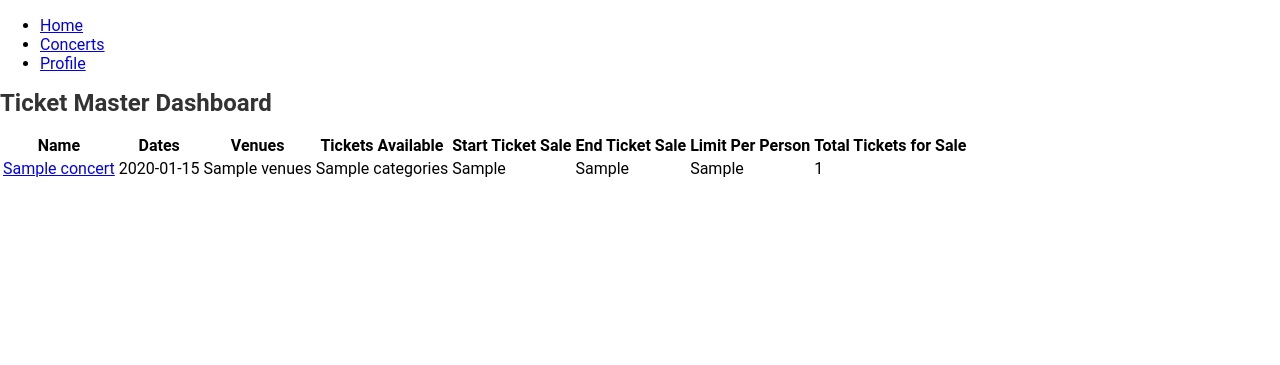
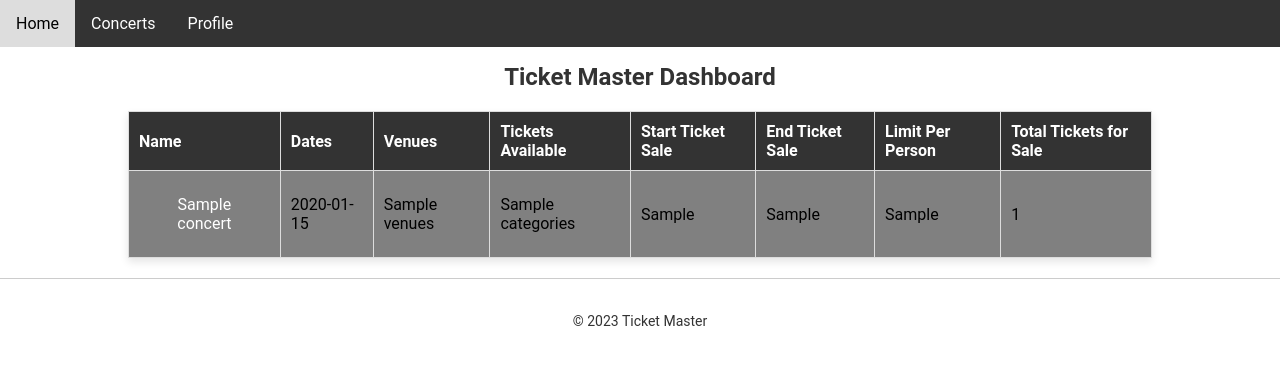
Before and after one commit to I-bruhh/Ticketmaster, a Flask app: template templates/concerts.html in a window 1280 px wide. Shown: the top 365 px of the page. Run offline with Flask 3, Linux system fonts and the light colour scheme; the template is opened without the code that fills it: most values are stand-ins (such as "Sample title", 1, 10 or a date in 2020).

Commit message:
Upload concerts.css and amend concerts.html

```diff
--- /dev/null
+++ b/static/concerts.css
@@ -0,0 +1,97 @@
+body {
+  font-family: "Roboto", sans-serif;
+  background-color: #fff;
+  margin: 0;
+  padding: 0;
+}
+
+.container {
+  width: 100%;
+  max-width: 960px;
+  margin: 0 auto;
+}
+
+header {
+  text-align: center;
+  padding: 20px 0;
+  border-bottom: 1px solid #ccc;
+}
+
+h1 {
+  font-size: 24px;
+  font-weight: 700;
+  color: #333;
+}
+
+main {
+  padding: 20px 0;
+}
+
+nav {
+  background-color: #333;
+}
+
+ul {
+  list-style-type: none;
+  margin: 0;
+  padding: 0;
+  overflow: hidden;
+}
+
+li {
+  float: left;
+}
+
+a {
+  display: block;
+  color: white;
+  text-align: center;
+  padding: 14px 16px;
+  text-decoration: none;
+}
+
+a:hover {
+  background-color: #ddd;
+  color: black;
+}
+
+h1 {
+  text-align: center;
+  color: #333;
+}
+
+table {
+  border-collapse: collapse;
+  width: 80%;
+  margin: 20px auto;
+  background-color: grey;
+  box-shadow: 0 4px 8px rgba(0, 0, 0, 0.1);
+}
+
+th,
+td {
+  border: 1px solid #ddd;
+  padding: 10px;
+  text-align: left;
+}
+
+th {
+  background-color: #333;
+  color: white;
+}
+
+tr:hover {
+  background-color: grey;
+}
+
+footer {
+  text-align: center;
+  padding: 20px 0;
+  border-top: 1px solid #ccc;
+  color: #333;
+}
+
+p {
+  font-size: 14px;
+  color: #333;
+}
--- a/templates/concerts.html
+++ b/templates/concerts.html
@@ -2,7 +2,10 @@
 <html>
   <head>
     <title>Ticket Master Dashboard</title>
-    <link rel="stylesheet" href="{{ url_for('static', filename='style.css') }}">
+    <link
+      rel="stylesheet"
+      href="{{ url_for('static', filename='concerts.css') }}"
+    />
     <script>
       function showPopup(message) {
         alert(message);
@@ -10,7 +13,7 @@
 
       // Check if the message parameter is present in the URL
       const urlParams = new URLSearchParams(window.location.search);
-        const message = urlParams.get('message');
+      const message = urlParams.get("message");
 
       // Display the message in a popup if it exists
       if (message) {
@@ -41,7 +44,12 @@
       </tr>
       {% for concert in concerts %}
       <tr>
-            <td><a href="{{ url_for('concerts.concert_detail', concert_id=concert.concert_id) }}">{{ concert.name }}</a></td>
+        <td>
+          <a
+            href="{{ url_for('concerts.concert_detail', concert_id=concert.concert_id) }}"
+            >{{ concert.name }}</a
+          >
+        </td>
         <td>{{ concert['dates'] }}</td>
         <td>{{ concert['venues'] }}</td>
         <td>{{ concert['categories'] }}</td>
@@ -52,5 +60,8 @@
       </tr>
       {% endfor %}
     </table>
+    <footer>
+      <p>&copy; 2023 Ticket Master</p>
+    </footer>
   </body>
 </html>
```
Lines whose indentation alone changed are shown as unchanged.
